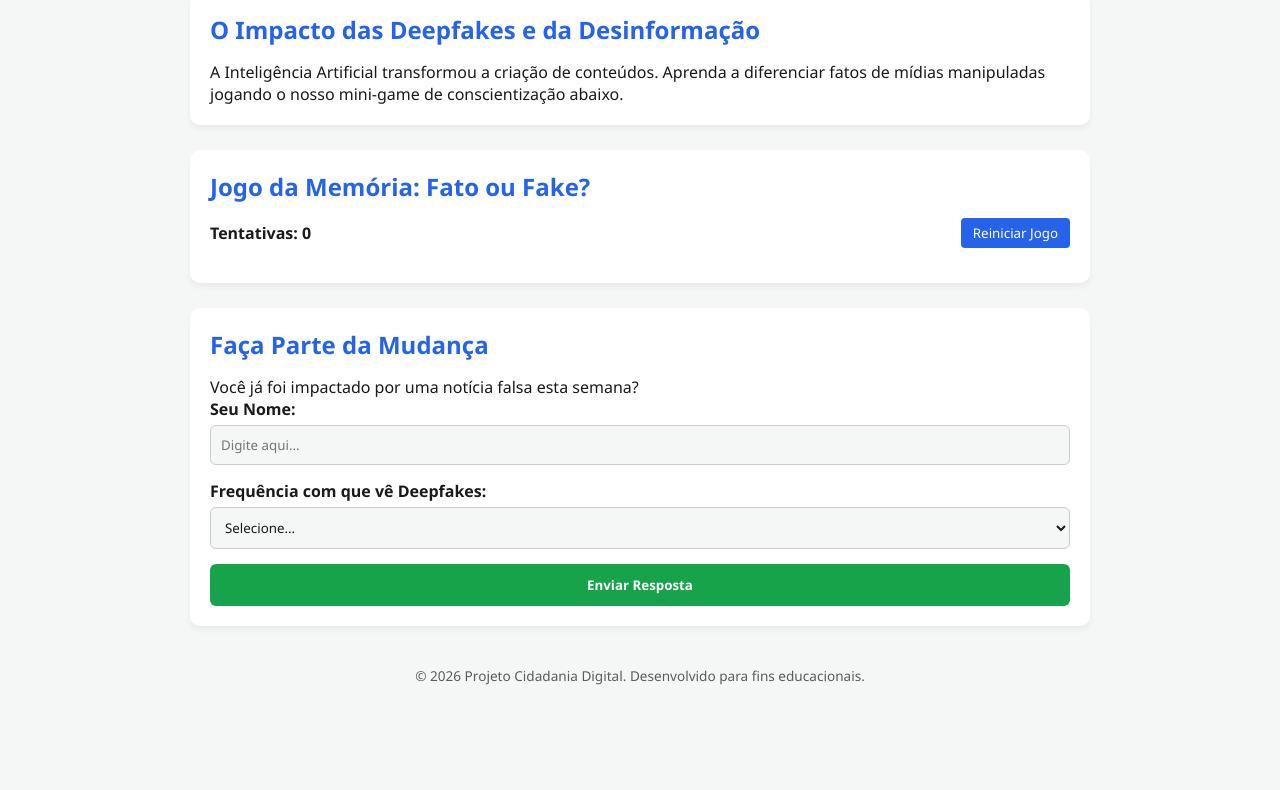
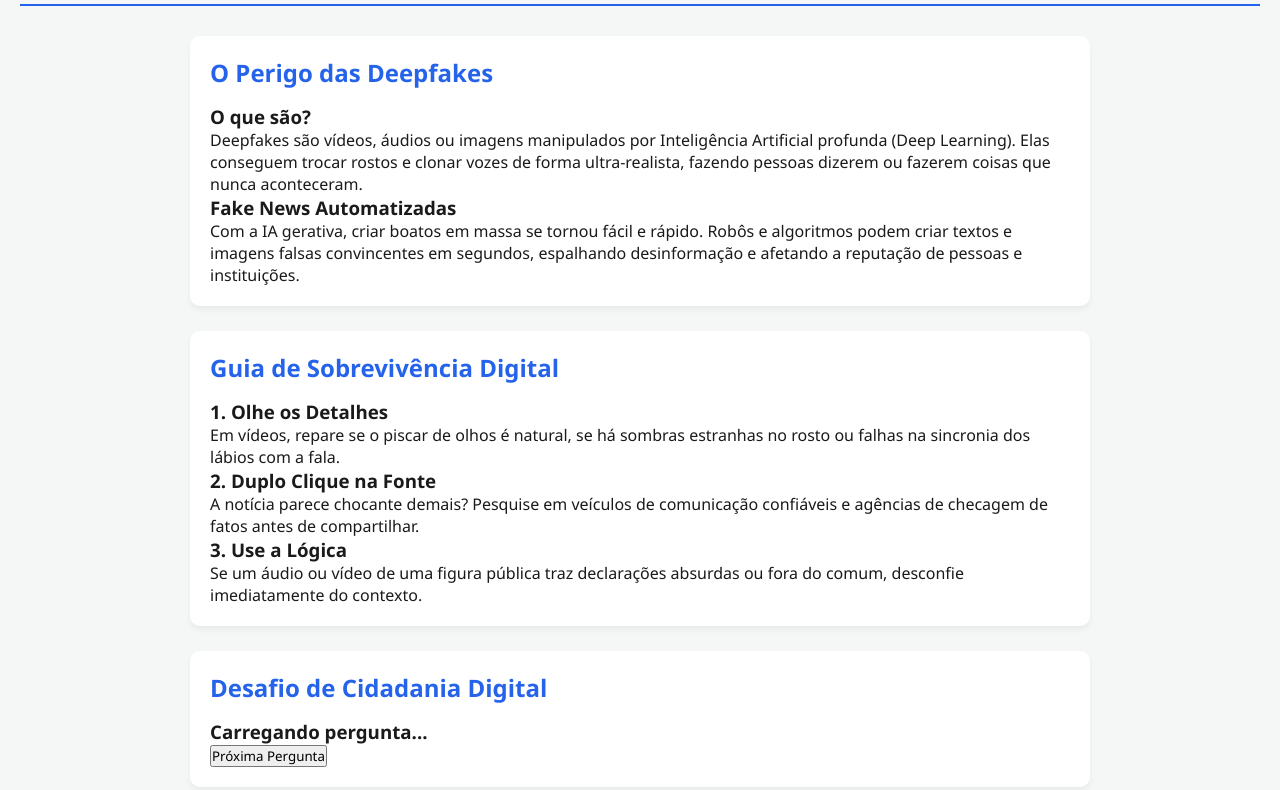
Before and after one commit to diogolinsmeiersilva-collab/Cidadania-Digital-e-Intelig-ncia-Artificial, a plain HTML site: page index.html in a window 1280 px wide. Shown: the part 122-912 px from the top of the page. Before the commit the page ends 827 px from the top, so only its background shows below. Drawn offline with Linux system fonts and the light colour scheme; files that its build step writes are made by us from their sources.

Commit message:
Update index.html

```diff
--- a/index.html
+++ b/index.html
@@ -3,65 +3,65 @@
 <head>
     <meta charset="UTF-8">
     <meta name="viewport" content="width=device-width, initial-scale=1.0">
-    <title>Portal Cidadania Digital & IA</title>
-    <link rel="stylesheet" href="css/style.css">
+    <title>Cidadania Digital & IA: O Impacto das Deepfakes</title>
+    <link rel="stylesheet" href="style.css">
 </head>
 <body>
 
-    <!-- Acessibilidade e Cabeçalho -->
     <header>
-        <h1>Cidadania Digital & IA</h1>
-        <button id="toggle-dark-mode" aria-label="Alternar modo escuro">🌓 Alternar Modo</button>
+        <h1>Cidadania Digital & Inteligência Artificial</h1>
+        <p>O Impacto das Deepfakes e da Desinformação na Sociedade. Aprenda a navegar na era da inteligência artificial de forma crítica e segura.</p>
     </header>
 
     <main>
-        <!-- Introdução Teórica / Alinhamento com o Tema -->
-        <section class="intro-section">
-            <h2>O Impacto das Deepfakes e da Desinformação</h2>
-            <p>A Inteligência Artificial transformou a criação de conteúdos. Aprenda a diferenciar fatos de mídias manipuladas jogando o nosso mini-game de conscientização abaixo.</p>
+        <section class="content-section">
+            <h2 class="section-title">O Perigo das Deepfakes</h2>
+            <div class="grid">
+                <div class="card">
+                    <h3>O que são?</h3>
+                    <p>Deepfakes são vídeos, áudios ou imagens manipulados por Inteligência Artificial profunda (Deep Learning). Elas conseguem trocar rostos e clonar vozes de forma ultra-realista, fazendo pessoas dizerem ou fazerem coisas que nunca aconteceram.</p>
+                </div>
+                <div class="card">
+                    <h3>Fake News Automatizadas</h3>
+                    <p>Com a IA gerativa, criar boatos em massa se tornou fácil e rápido. Robôs e algoritmos podem criar textos e imagens falsas convincentes em segundos, espalhando desinformação e afetando a reputação de pessoas e instituições.</p>
+                </div>
+            </div>
         </section>
 
-        <!-- Seção Interativa: Jogo da Memória -->
-        <section class="game-section">
-            <h2>Jogo da Memória: Fato ou Fake?</h2>
-            <div class="game-controls">
-                <p>Tentativas: <span id="attempts-counter">0</span></p>
-                <button id="reset-game-btn">Reiniciar Jogo</button>
+        <section class="content-section">
+            <h2 class="section-title">Guia de Sobrevivência Digital</h2>
+            <div class="grid">
+                <div class="card">
+                    <h3>1. Olhe os Detalhes</h3>
+                    <p>Em vídeos, repare se o piscar de olhos é natural, se há sombras estranhas no rosto ou falhas na sincronia dos lábios com a fala.</p>
+                </div>
+                <div class="card">
+                    <h3>2. Duplo Clique na Fonte</h3>
+                    <p>A notícia parece chocante demais? Pesquise em veículos de comunicação confiáveis e agências de checagem de fatos antes de compartilhar.</p>
+                </div>
+                <div class="card">
+                    <h3>3. Use a Lógica</h3>
+                    <p>Se um áudio ou vídeo de uma figura pública traz declarações absurdas ou fora do comum, desconfie imediatamente do contexto.</p>
+                </div>
             </div>
-            <!-- Grid do Jogo -->
-            <div class="memory-game" id="game-grid"></div>
         </section>
 
-        <!-- Formulário Semântico de Coleta de Dados/Engajamento -->
-        <section class="form-section">
-            <h2>Faça Parte da Mudança</h2>
-            <p>Você já foi impactado por uma notícia falsa esta semana?</p>
-            <form id="feedback-form">
-                <div class="form-group">
-                    <label for="user-name">Seu Nome:</label>
-                    <input type="text" id="user-name" required placeholder="Digite aqui...">
-                </div>
-
-                <div class="form-group">
-                    <label for="experience-select">Frequência com que vê Deepfakes:</label>
-                    <select id="experience-select" required>
-                        <option value="">Selecione...</option>
-                        <option value="alta">Diariamente</option>
-                        <option value="media">Às vezes</option>
-                        <option value="baixa">Raramente/Nunca</option>
-                    </select>
-                </div>
-
-                <button type="submit" id="submit-btn">Enviar Resposta</button>
-            </form>
-            <div id="form-message" class="hidden"></div>
+        <section class="content-section">
+            <h2 class="section-title">Desafio de Cidadania Digital</h2>
+            <div id="quiz-container">
+                <h3 id="question-text">Carregando pergunta...</h3>
+                <div class="options-container" id="options-box">
+                    </div>
+                <button class="btn-next" id="next-btn" onclick="nextQuestion()">Próxima Pergunta</button>
+                <div id="score-box"></div>
+            </div>
         </section>
     </main>
 
     <footer>
-        <p>&copy; 2026 Projeto Cidadania Digital. Desenvolvido para fins educacionais.</p>
+        <p>&copy; 2026 - Projeto Escolar de Conscientização Digital. Criado com HTML, CSS e JavaScript.</p>
     </footer>
 
-    <script src="js/script.js"></script>
+    <script src="script.js"></script>
 </body>
 </html>
```
